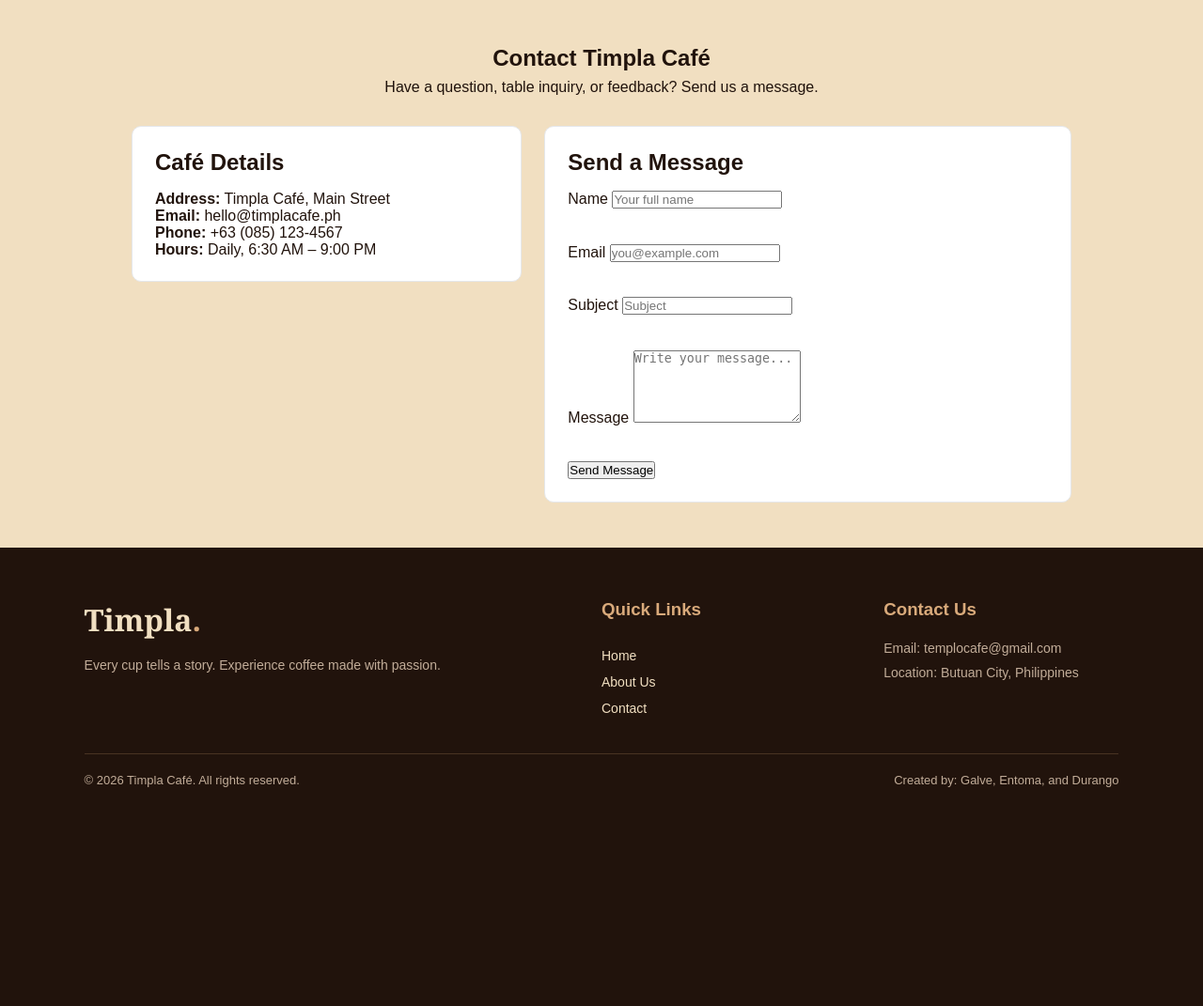
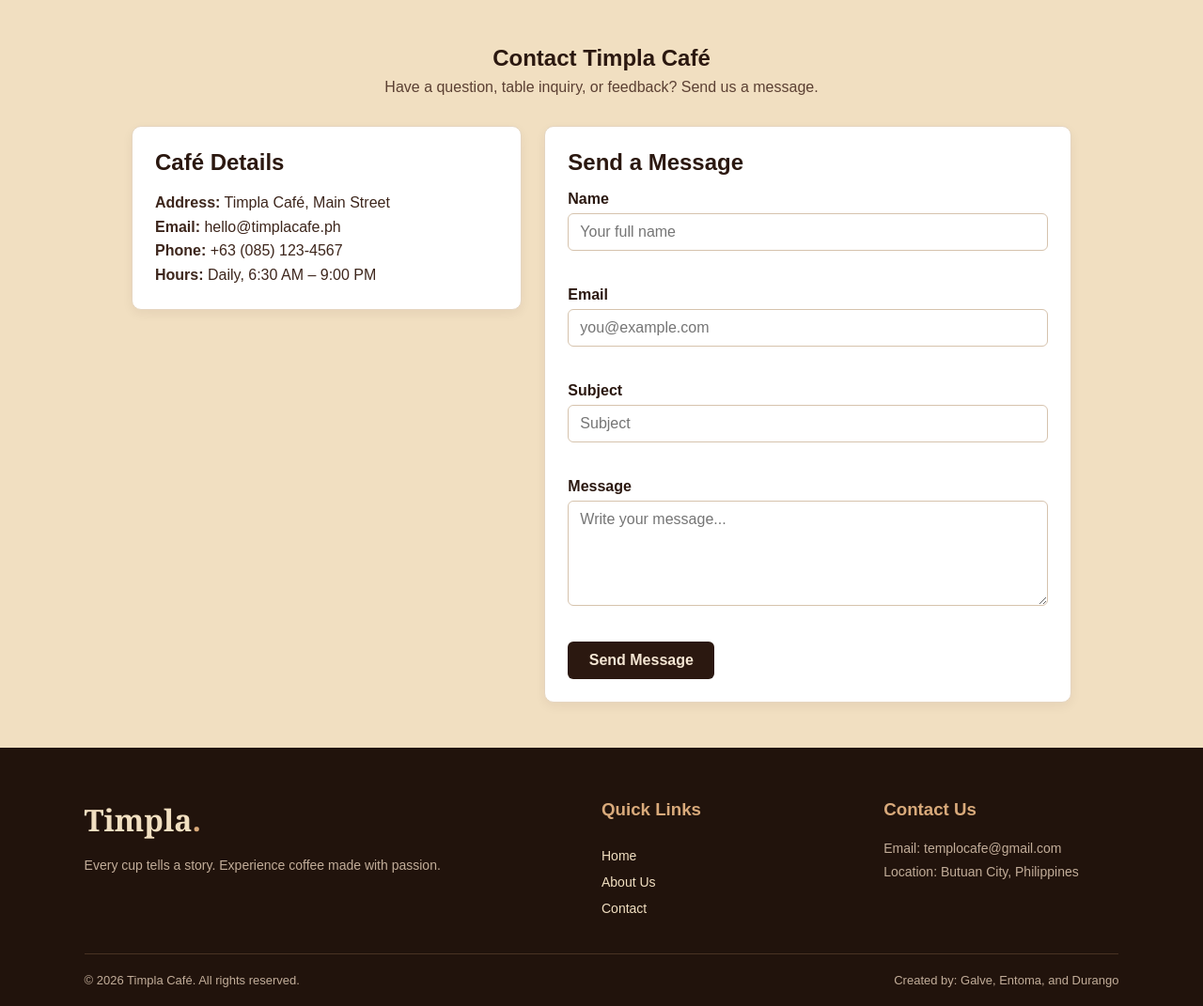
Before and after one commit to JoshuaGalve123/Lara-Proj-EULM1-Galve-Entoma-Durango, a Laravel app: page /contact in a window 1280 px wide. Shown: the part 86-1157 px from the top of the page at 94% size. Before the commit the page ends 924 px from the top, so only its background shows below. Run offline with Laravel 12, Linux system fonts and the light colour scheme.

Commit message:
Fix CSS syntax and fix Timpla Cafe theme colors

```diff
--- a/public/css/contact.css
+++ b/public/css/contact.css
@@ -13,7 +13,12 @@
 }
 
 .contact-header h1 {
+    color: #2b1810;
     margin-bottom: 0.5rem;
+}
+
+.contact-header p {
+    color: #5c4033;
 }
 
 .contact-grid {
@@ -31,39 +36,51 @@
 
 .contact-card {
     background: #ffffff;
-    border: 1px solid #e5e7eb;
+    border: 1px solid #e5d5c0;
     border-radius: 10px;
     padding: 1.5rem;
+    box-shadow: 0 4px 12px rgba(43, 24, 16, 0.06);
 }
 
 .contact-card h2 {
+    color: #2b1810;
     margin-top: 0;
     margin-bottom: 1rem;
 }
 
+.contact-card p {
+    color: #3d261c;
+    line-height: 1.6;
+}
+
 .form-group {
     margin-bottom: 1rem;
-    input:focus,
-    textarea:focus {
-        outline: none;
-        border-color: #2563eb;
 }
 
 .form-group label {
     display: block;
     font-weight: 600;
+    color: #2b1810;
     margin-bottom: 0.35rem;
 }
 
 .form-group input,
 .form-group textarea {
+    display: block;
     width: 100%;
     padding: 0.65rem 0.75rem;
-    border: 1px solid #cbd5e1;
+    border: 1px solid #d6c3ad;
     border-radius: 6px;
     font-family: inherit;
     font-size: 1rem;
     box-sizing: border-box;
+    transition: border-color 0.2s ease;
+}
+
+.form-group input:focus,
+.form-group textarea:focus {
+    outline: none;
+    border-color: #6f4e37;
 }
 
 .form-group input.error-input,
@@ -83,15 +100,16 @@
     padding: 0.7rem 1.4rem;
     border: none;
     border-radius: 6px;
-    background: #2563eb;
-    color: #ffffff;
+    background: #2b1810;
+    color: #f5e6d3;
     font-size: 1rem;
     font-weight: 600;
     cursor: pointer;
+    transition: background 0.2s ease;
 }
 
 .submit-btn:hover {
-    background: #1d4ed8;
+    background: #4a2c1d;
 }
 
 .success-alert {
@@ -102,4 +120,3 @@
     border-radius: 6px;
     margin-bottom: 1rem;
 }
-}
```
